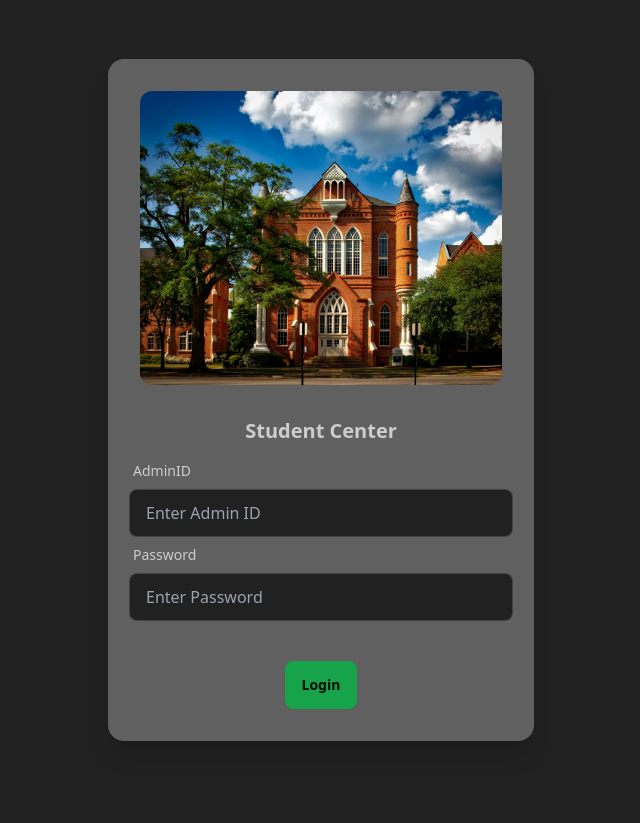
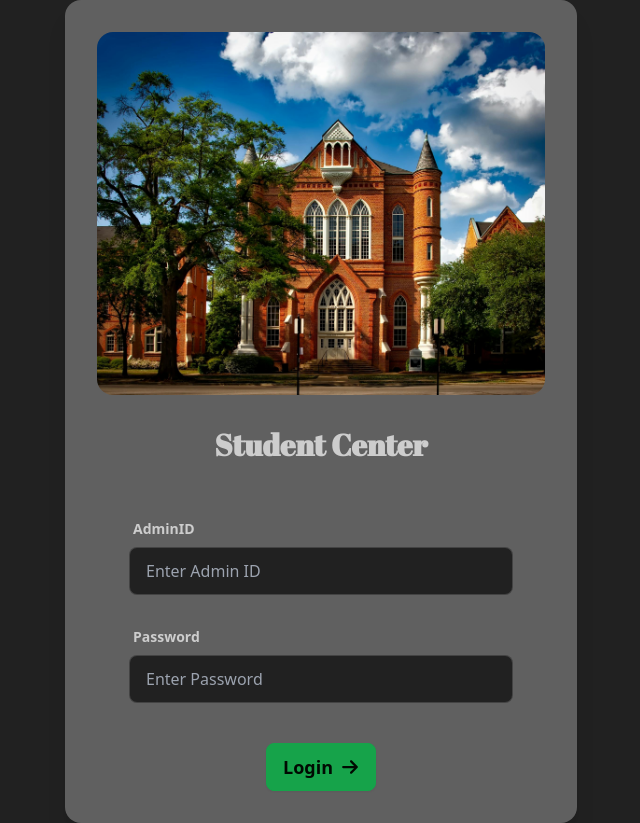
Before and after one commit to Carlosq-mv/CS157A-FinalProject, a React (Vite) app in the folder client/: page /login in a window 1280 px wide. Shown: the whole page, without its empty margins (319-959 px from the left). Before the commit the page ends 800 px from the top, so only its background shows below. Built offline with nearby package versions, Linux system fonts and the light colour scheme.

Commit message:
login page ui tweaks

```diff
--- a/client/src/pages/Login.jsx
+++ b/client/src/pages/Login.jsx
@@ -1,6 +1,6 @@
-import React from 'react'
 import Axios from '../constants/api'
 import { useState } from 'react'
+import { FaArrowRight } from "react-icons/fa6";
 
 const Login = () => {
   // state to manage form inputs
@@ -37,21 +37,21 @@ const Login = () => {
   return (
     <>
       <div className="flex items-center justify-center min-h-screen">
-        <div className="card bg-base-100 w-full sm:w-2/6 shadow-xl " style={{ backgroundColor: '#606060' }}>
+        <div className="card bg-base-100 w-full sm:w-2/5 shadow-xl " style={{ backgroundColor: '#606060' }}>
           <figure className="px-8 pt-8">
             <img
               src="/images/college.jpg"
               alt="College"
-              className="rounded-xl"
+              className="rounded-2xl"
             />
           </figure>
 
           <div className="card-body items-center text-center">
-            <h2 className="card-title">Student Center</h2>
+            <h2 className="card-title text-3xl pb-10 font-abril">Student Center</h2>
             <form onSubmit={handleSubmit}>
-              <label className="form-control w-full max-w-xs">
+              <label className="form-control w-full max-w-xs pb-6">
                 <div className="label">
-                  <span className="label-text">AdminID</span>
+                  <span className="label-text font-black">AdminID</span>
                 </div>
                 <input
                   type="text"
@@ -63,7 +63,7 @@ const Login = () => {
               </label>
               <label className="form-control w-full ">
                 <div className="label">
-                  <span className="label-text">Password</span>
+                  <span className="label-text font-black">Password</span>
                 </div>
                 <input
                   type="password"
@@ -74,7 +74,7 @@ const Login = () => {
                 />
               </label>
               <div className="pt-10">
-                <button type="submit" className="btn btn-success">Login</button>
+                <button type="submit" className="btn btn-success text-lg">Login <FaArrowRight /></button>
               </div>
             </form>
           </div>
```
